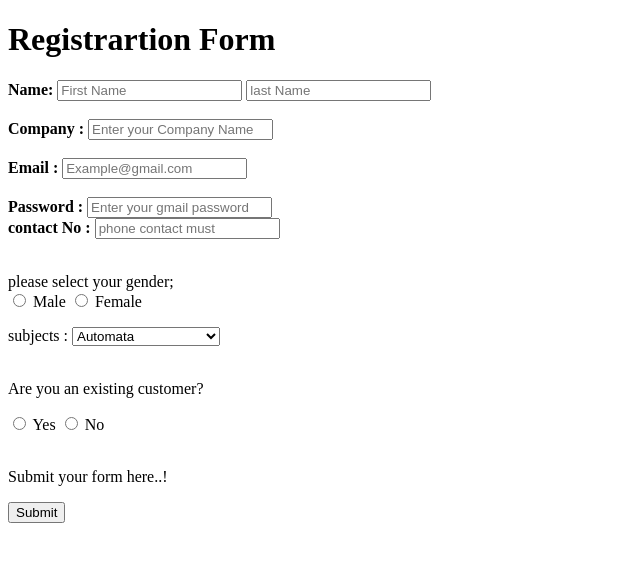
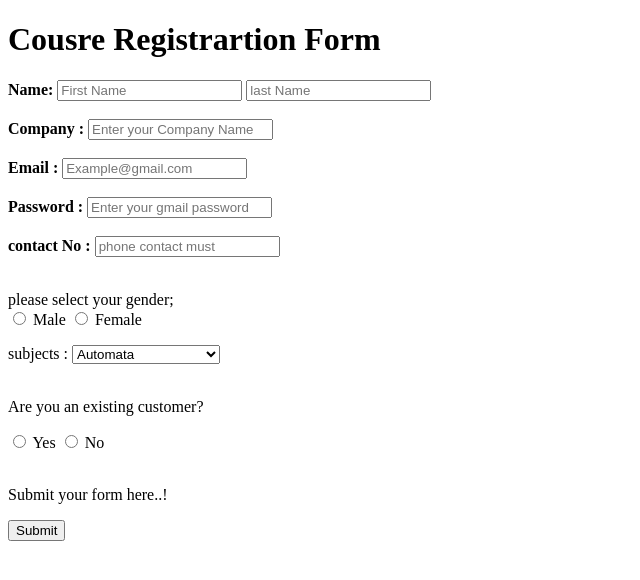
Before and after one commit to MuhammadMahad007/deployment, a plain HTML site: page Forms/forms.html in a window 1280 px wide. Shown: the whole page, without its empty margins (0-640 px from the left). Drawn offline with Linux system fonts and the light colour scheme.

Commit message:
Registration-form

```diff
--- a/Forms/forms.html
+++ b/Forms/forms.html
@@ -10,13 +10,13 @@
     <a href="../contacts/contacts.html"contacts></a>
     <a href="../project/project.html"projects></a>
     <a href="../skill page/skill.html"skill></a>
-    <h1>Registrartion Form</h1>
+    <h1> Cousre Registrartion Form</h1>
     <form >
      <b>Name: </b> <input type="text" name=" " placeholder="First Name" required maxlength="8">
      <input type="text" name=" "placeholder="last Name" required maxlength="8" > <br> <br>
      <b>Company : </b><input type= "company" placeholder="Enter your Company Name" company > <br> <br>
      <b>Email :</b> <input type="email" placeholder="Example@gmail.com" required> <br> <br>
-     <b>Password :</b> <input type="password" placeholder="Enter your gmail password" required name="password" maxlength="10 include upper case lower case both"> <br>
+     <b>Password :</b> <input type="password" placeholder="Enter your gmail password" required name="password" maxlength="10 include upper case lower case both"> <br> <br>
      <b>contact No :</b> <input type="contact" placeholder="phone contact must" required maxlength="12"> <br> <br>
      <p>please select your gender;
      <br>
```
